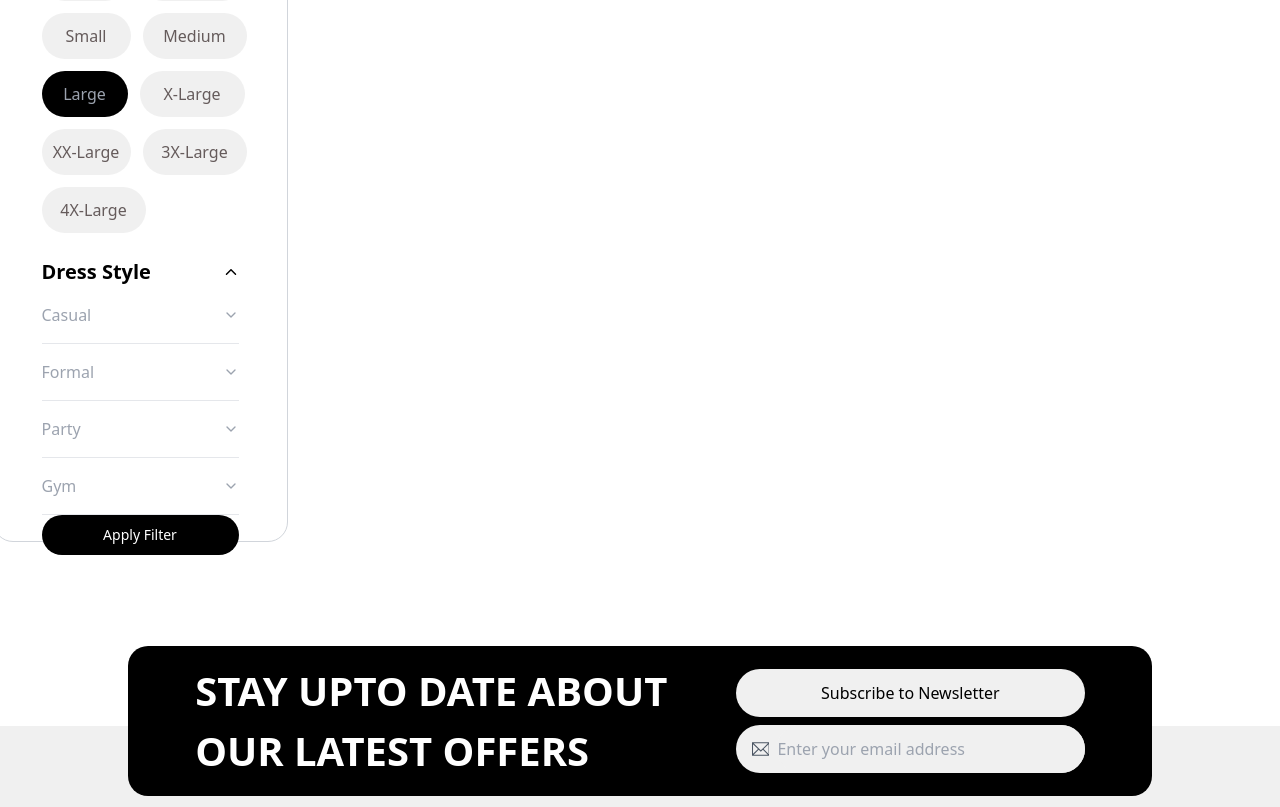
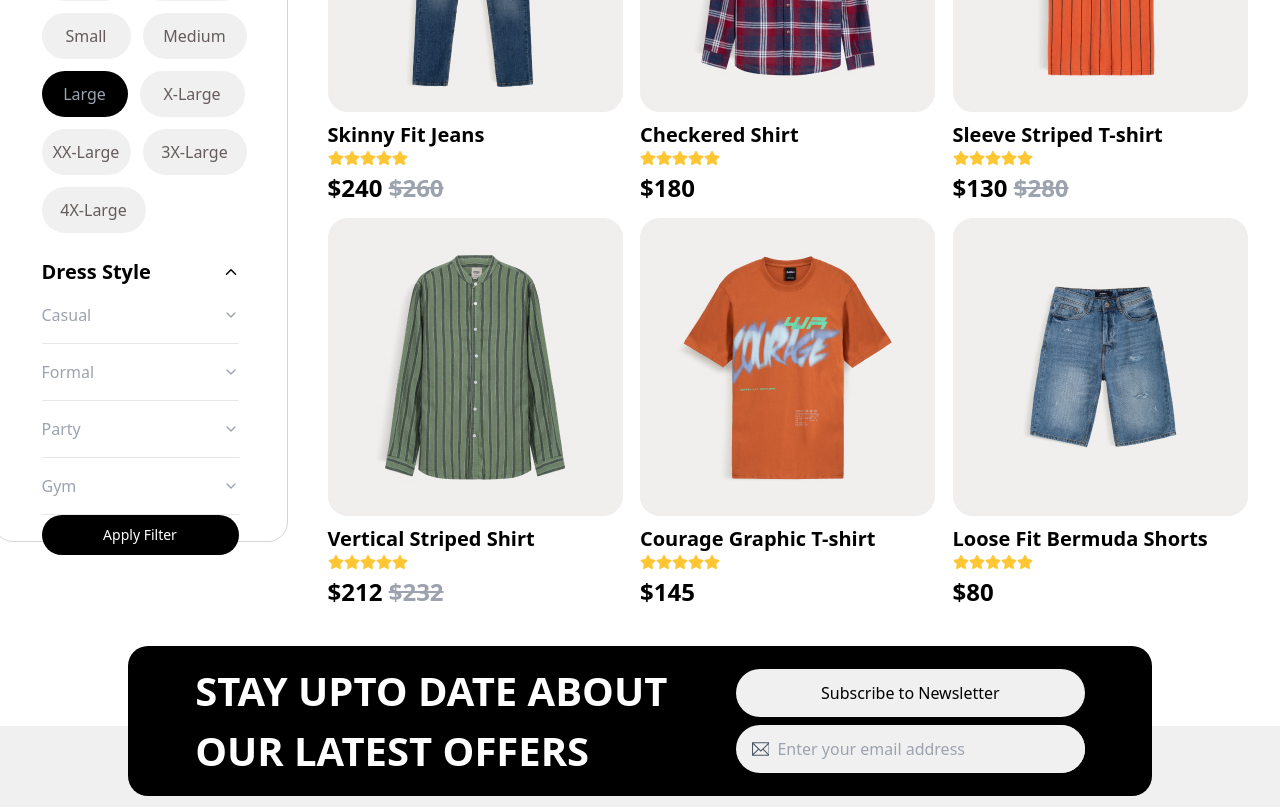
Before and after one commit to AzkaKhizer/hackathon-figma, a Next.js app: page /casual in a window 1280 px wide. Shown: the part 840-1647 px from the top of the page. Built offline with nearby package versions, Linux system fonts and the light colour scheme.

Commit message:
casualdress.tsx

```diff
--- a/src/components/casualdress.tsx
+++ b/src/components/casualdress.tsx
@@ -47,7 +47,70 @@ const product: Iproducts[] = [
     img3: "/img3.png",
     img4: "/img4.png",
   },
-  // ... Other products
+  {
+        title:"Skinny Fit Jeans",
+        price:"$240",
+        id:2,
+        old_price:"$260",
+        img_url:"/product2.jpg",
+        img1:"/img1.png",
+        img2:"/img2.png",
+        img3:"/img3.png",
+        img4:"/img4.png"
+    },
+    {
+        title:"Checkered Shirt",
+        price:"$180",
+        id:3,
+        img_url:"/product3.jpg",
+        img1:"/img1.png",
+        img2:"/img2.png",
+        img3:"/img3.png",
+        img4:"/img4.png"
+    },
+    {
+        title:"Sleeve Striped T-shirt",
+        price:"$130",
+        id:4,
+        old_price:"$280",
+        img_url:"/product4.jpg",
+        img1:"/img1.png",
+        img2:"/img2.png",
+        img3:"/img3.png",
+        img4:"/img4.png"
+    },
+    {
+        title:"Vertical Striped Shirt",
+        price:"$212",
+        id:5,
+        old_price:"$232",
+        img_url:"/topselling1.jpg",
+        img1:"/img1.png",
+        img2:"/img2.png",
+        img3:"/img3.png",
+        img4:"/img4.png"
+    },
+    {
+        title:"Courage Graphic T-shirt",
+        price:"$145",
+        id:6,
+
+        img_url:"/topselling2.jpg",
+        img1:"/img1.png",
+        img2:"/img2.png",
+        img3:"/img3.png",
+        img4:"/img4.png"
+    },
+    {
+        title:"Loose Fit Bermuda Shorts",
+        price:"$80",
+        id:7,
+        img_url:"/topselling3.jpg",
+        img1:"/img1.png",
+        img2:"/img2.png",
+        img3:"/img3.png",
+        img4:"/img4.png"
+    }
 ];
 
 const star = Array(5).fill(null).map((_, index) => <FaStar key={index} />);
```
